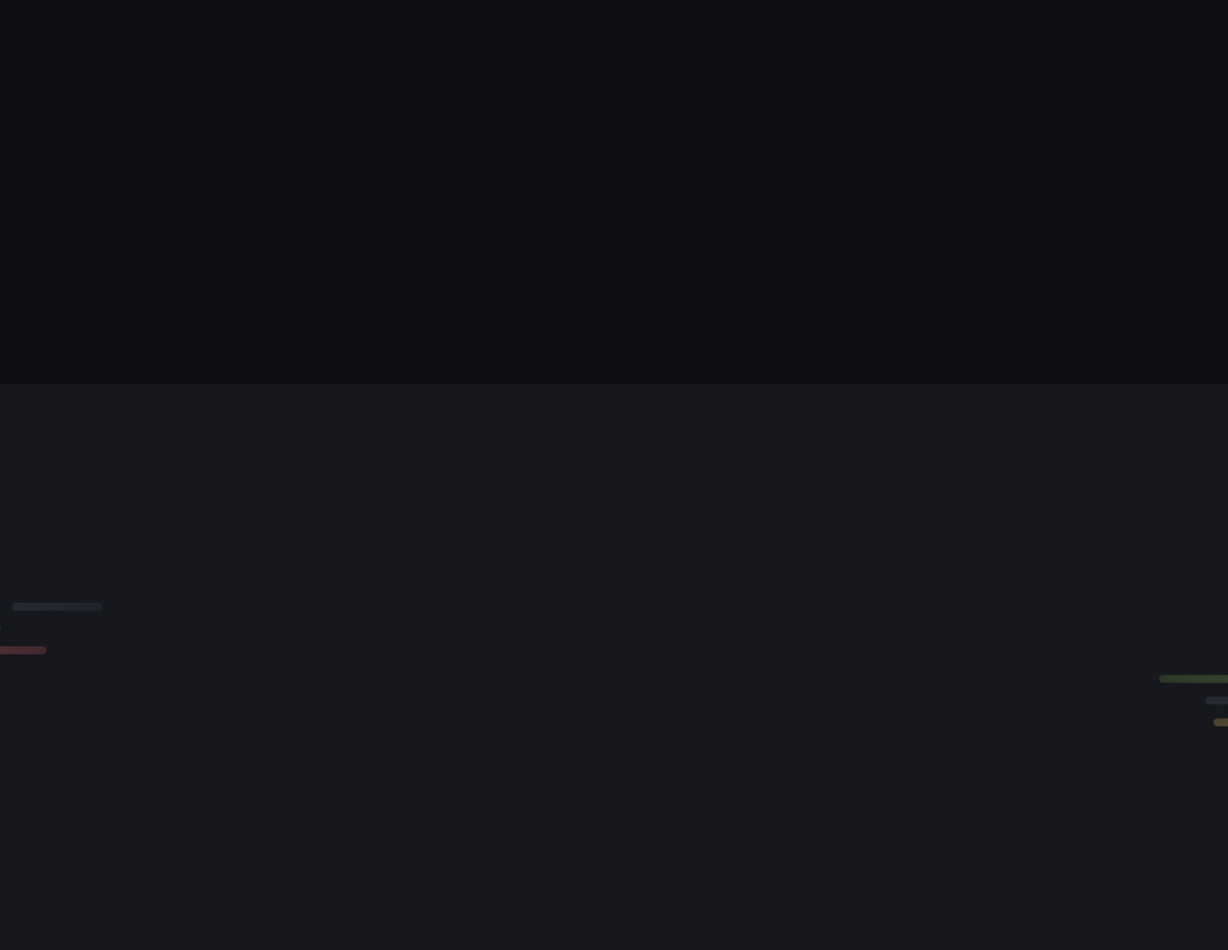
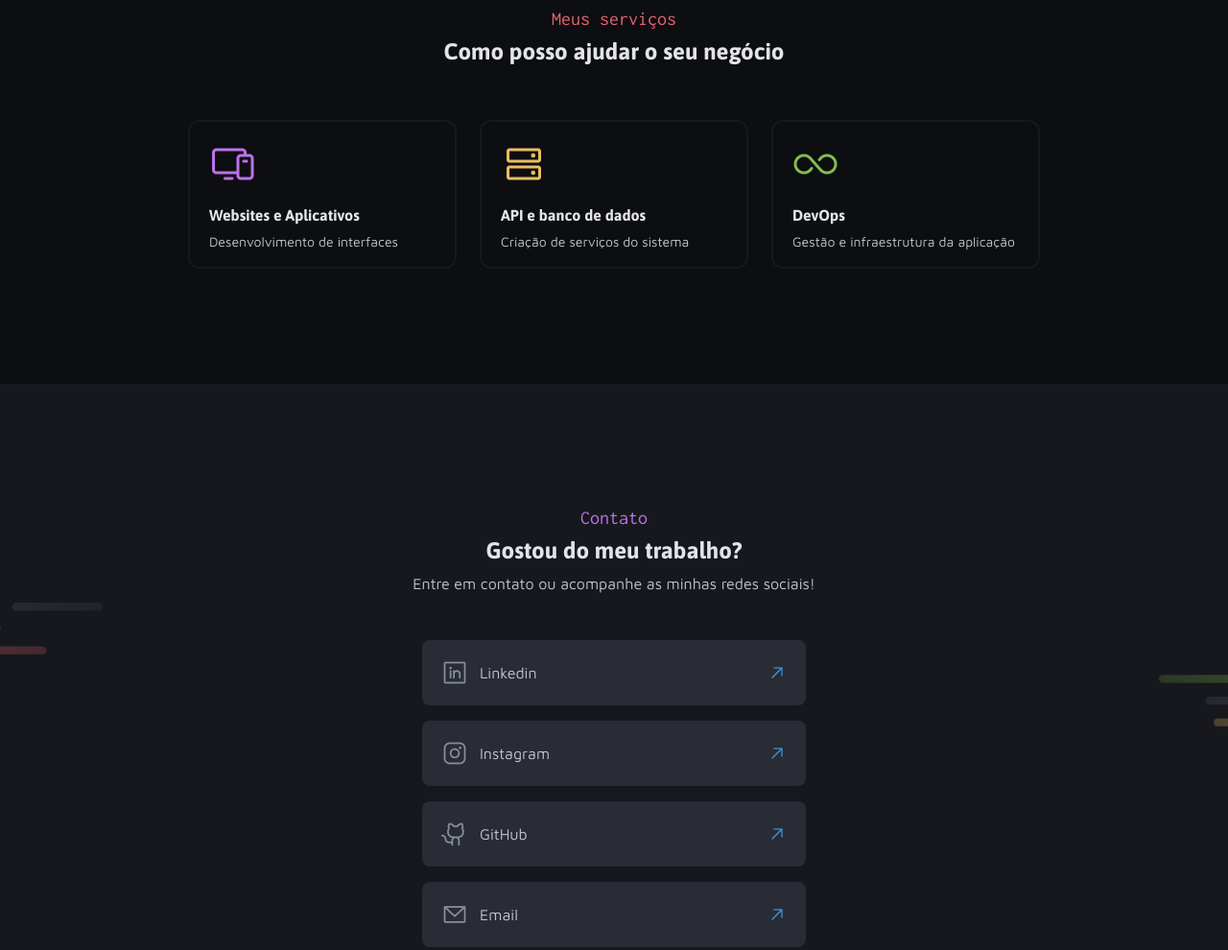
Before and after one commit to LeonardoBaldez/portfolio-dev-Rockeseat, a plain HTML site: page index.html in a window 1280 px wide. Shown: the part 1680-2670 px from the top of the page at 96% size. Drawn offline with Linux system fonts and the light colour scheme.

Commit message:
ATT: Desenvolvimento da tela de contato e serviços

```diff
--- a/index.html
+++ b/index.html
@@ -109,11 +109,64 @@
             </section>
         </section>
         <section id="services">
-
+            <header>
+                <h2 class="subtitleWork">Meus serviços</h2>
+                <h3 class="titleProjects">Como posso ajudar o seu negócio</h3>
+            </header>
+            <div class="container-services">
+                <div class="card-service">
+                    <img src="/assets/images/Devices.png">
+                    <div class="container-texts-service">
+                        <h4>Websites e Aplicativos</h4>
+                        <p>Desenvolvimento de interfaces</p>
+                    </div>
+                </div>
+                <div class="card-service">
+                    <img src="/assets/images/HardDrives.png">
+                    <div class="container-texts-service">
+                        <h4>API e banco de dados</h4>
+                        <p>Criação de serviços do sistema </p>
+                    </div>
+                </div>
+                <div class="card-service">
+                    <img src="/assets/images/Infinity.png">
+                    <div class="container-texts-service">
+                        <h4>DevOps</h4>
+                        <p>Gestão e infraestrutura da aplicação</p>
+                    </div>
+                </div>
+            </div>
         </section>
     </main>
     <footer id="contact">
+        <header>
+            <h2 class="subtitlecontact">Contato</h2>
+            <h3 class="titleContact">Gostou do meu trabalho?</h3>
+            <p class="textContact">Entre em contato ou acompanhe as minhas redes sociais!</p>
+        </header>
+        <section class="container-social-media">
+            <a href="https://www.linkedin.com/in/leobaldez/" class="card-social-media">
+                <img src="/assets/images/LinkedinLogo.png" class="logo-social-media">
+                <p>Linkedin</p>
+                <img src="/assets/images/ArrowUpRight.png" class="arrow-social-media">
+            </a>
+            <a href="https://www.instagram.com/leo_bldz/" class="card-social-media">
+                <img src="/assets/images/InstagramLogo.png" class="logo-social-media">
+                <p>Instagram</p>
+                <img src="/assets/images/ArrowUpRight.png" class="arrow-social-media">
+            </a>
+            <a href="https://github.com/LeonardoBaldez" class="card-social-media">
+                <img src="/assets/images/GithubLogo.png" class="logo-social-media">
+                <p>GitHub</p>
+                <img src="/assets/images/ArrowUpRight.png" class="arrow-social-media">
+            </a>
+            <a href="mailto:leonardobaldez.contato@gmail.com" class="card-social-media">
+                <img src="/assets/images/EnvelopeSimple.png" class="logo-social-media">
+                <p>Email</p>
+                <img src="/assets/images/ArrowUpRight.png" class="arrow-social-media">
+            </a>
 
+        </section>
     </footer>
 </body>
 </html>
--- a/styles/footer.css
+++ b/styles/footer.css
@@ -4,4 +4,62 @@
     background-image: url('/assets/Background_Contacts.png');
     background-size: cover;
     background-position: center;
+    padding-inline: 120px;
+    padding-block: 128px 200px;
+    display: flex;
+    flex-direction: column;
+    align-items: center;
+    gap: 48px;
 }
+#contact header {
+    width: 420px;
+    height: 91px;
+    gap: 8px;
+    text-align: center;
+    display: flex;
+    flex-direction: column;
+    justify-content: space-between;
+}
+.subtitlecontact {
+    color: var(--purple);
+}
+.titleContact {
+    color: var(--gray-100);
+}
+.textContact {
+    font: var(--text-md);
+    color: var(--gray-200);
+}
+.container-social-media {
+    width: 400px;
+    height: 320px;
+    gap: 16px;
+    display: grid;
+    grid-template-rows: repeat(4, 1fr);
+}
+.card-social-media {
+    width: 400px;
+    height: 68px;
+    padding: 20px;
+    background-color: var(--gray-400);
+    border-radius: 8px;
+    gap: 12px;
+    display: flex;
+    flex-direction: row;
+    align-items: center;
+    text-decoration: none;
+}
+.logo-social-media {
+    width: 28px;
+    height: 28px;
+}
+.card-social-media p {
+    width: 288px;
+    height: 22px;
+    font: var(--text-md);
+    color: var(--gray-200);
+}
+.arrow-social-media {
+    width: 20px;
+    height: 20px;
+}
--- a/styles/index.css
+++ b/styles/index.css
@@ -3,3 +3,4 @@
 @import url('main.css');
 @import url('footer.css');
 @import url('projetos.css');
+@import url('services.css');
--- a/styles/main.css
+++ b/styles/main.css
@@ -16,6 +16,12 @@
 #services {
     width: 100%;
     height: 480px;
+    padding-inline: 120px;
+    padding-block: 88px 120px;
     background-color: var(--gray-600);
     background-size: cover;
+    display: flex;
+    justify-content: center;
+    align-items: center;
+    flex-direction: column;
 }
--- a/styles/projetos.css
+++ b/styles/projetos.css
@@ -22,7 +22,6 @@
     grid-template-columns: repeat(3, 1fr);
     grid-template-rows: repeat(2, 1fr);
     gap: 24px;
-    /* background-color: aqua; */
 }
 .card-projeto {
     width: 330px;
--- /dev/null
+++ b/styles/services.css
@@ -0,0 +1,46 @@
+#services header {
+    width: 355px;
+    height: 61px;
+    text-align: center;
+    gap: 8px;
+    display: flex;
+    align-items: center;
+    justify-content: space-between;
+    flex-direction: column;
+    margin-bottom: 56px;
+}
+.container-services {
+    width: 888px;
+    height: 155px;
+    display: grid;
+    grid-template-columns: repeat(3, 1fr);
+    grid-template-rows: repeat(1, 1fr);
+    gap: 24px;
+}
+.card-service {
+    width: 280px;
+    height: 155px;
+    display: flex;
+    flex-direction: column;
+    gap: 20px;
+    padding: 20px;
+    border-radius: 12px;
+    border: solid 2px var(--gray-500);
+}
+.card-service img {
+    width: 48px;
+    height: 48px;
+}
+
+.container-texts-service {
+    display: flex;
+    flex-direction: column;
+    gap: 8px;
+}
+.container-texts-service p {
+    font: var(--text-sm);
+    color: var(--gray-200);
+}
+.container-texts-service h4 {
+    color: var(--gray-100);
+}
```
Also changed, not shown: assets/images/ArrowUpRight.png (added), assets/images/Devices.png (added), assets/images/EnvelopeSimple.png (added), assets/images/GithubLogo.png (added), assets/images/HardDrives.png (added), assets/images/Infinity.png (added), assets/images/InstagramLogo.png (added), assets/images/LinkedinLogo.png (added).
